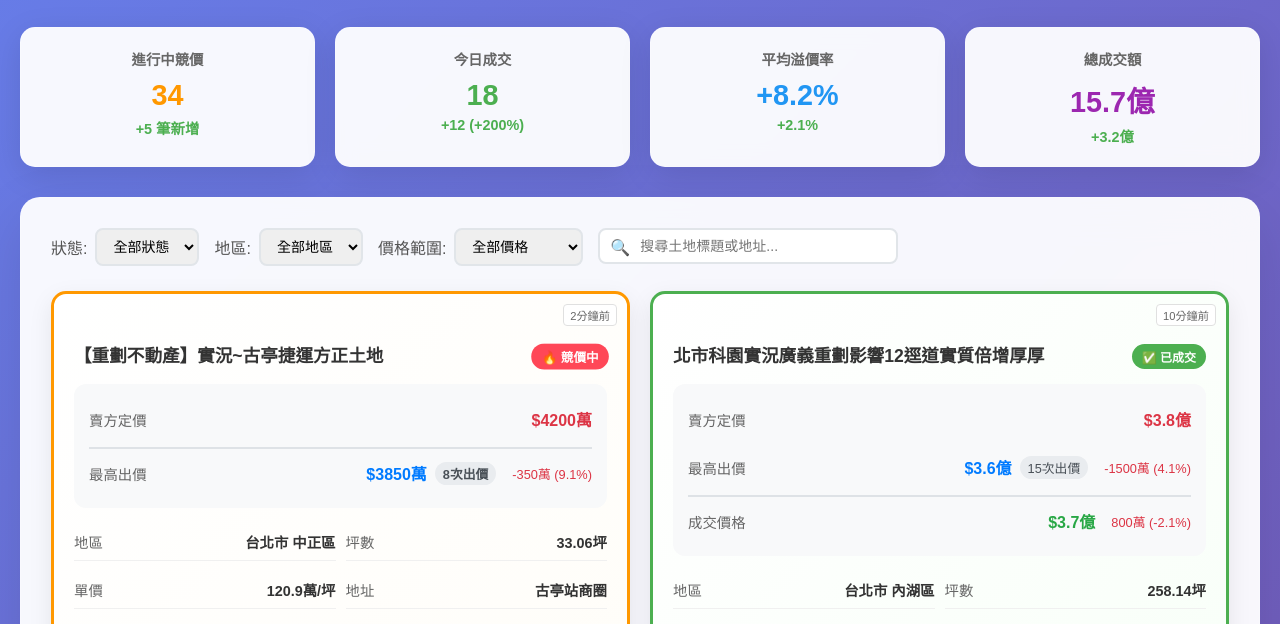
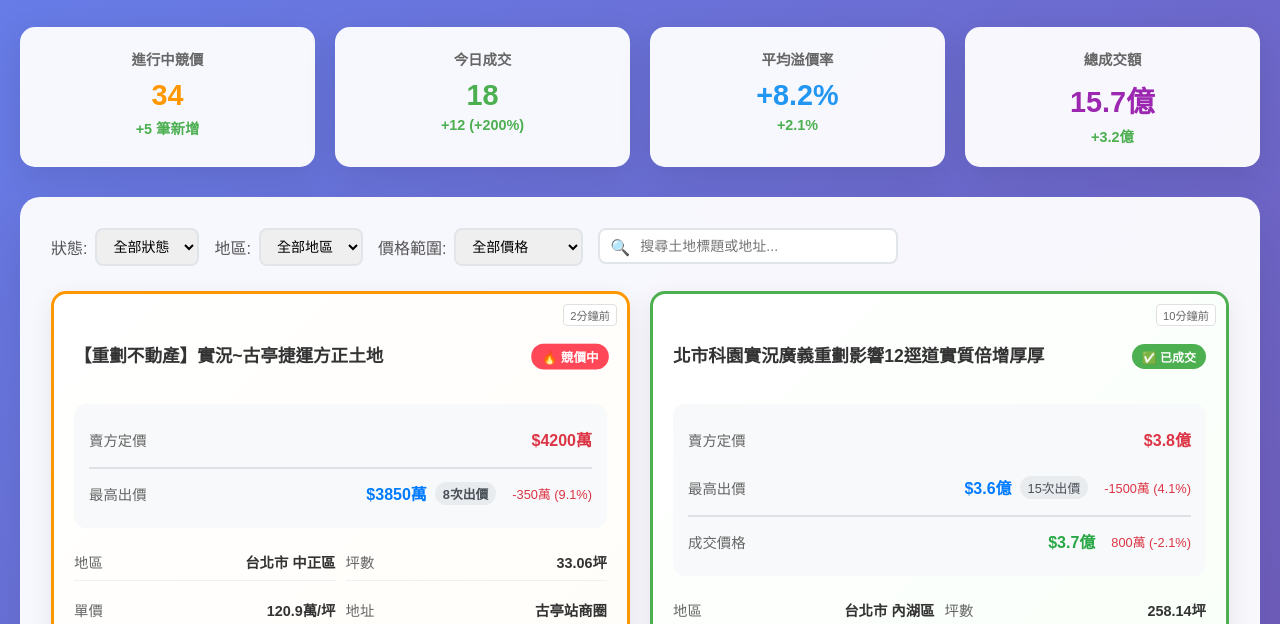
Before and after one commit to AngeWoo/YI, a plain HTML site: page index.html in a window 1280 px wide. Shown: the part 142-766 px from the top of the page. Drawn offline with Linux system fonts and the light colour scheme.

Commit message:
Add files via upload

```diff
--- a/index.html
+++ b/index.html
@@ -167,6 +167,7 @@
             align-items: flex-start;
             margin-bottom: 15px;
             margin-top: 30px;
+            min-height: 45px;
         }
 
         .land-title {
```
